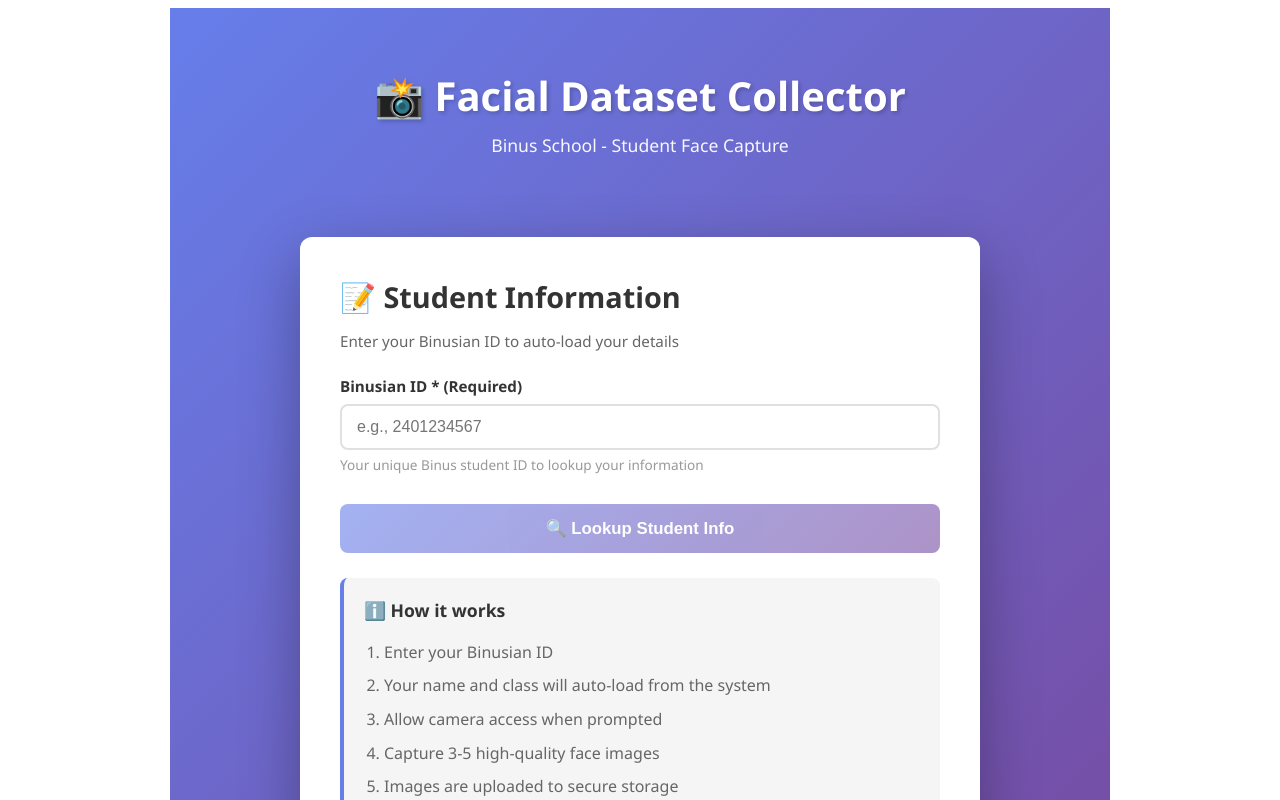
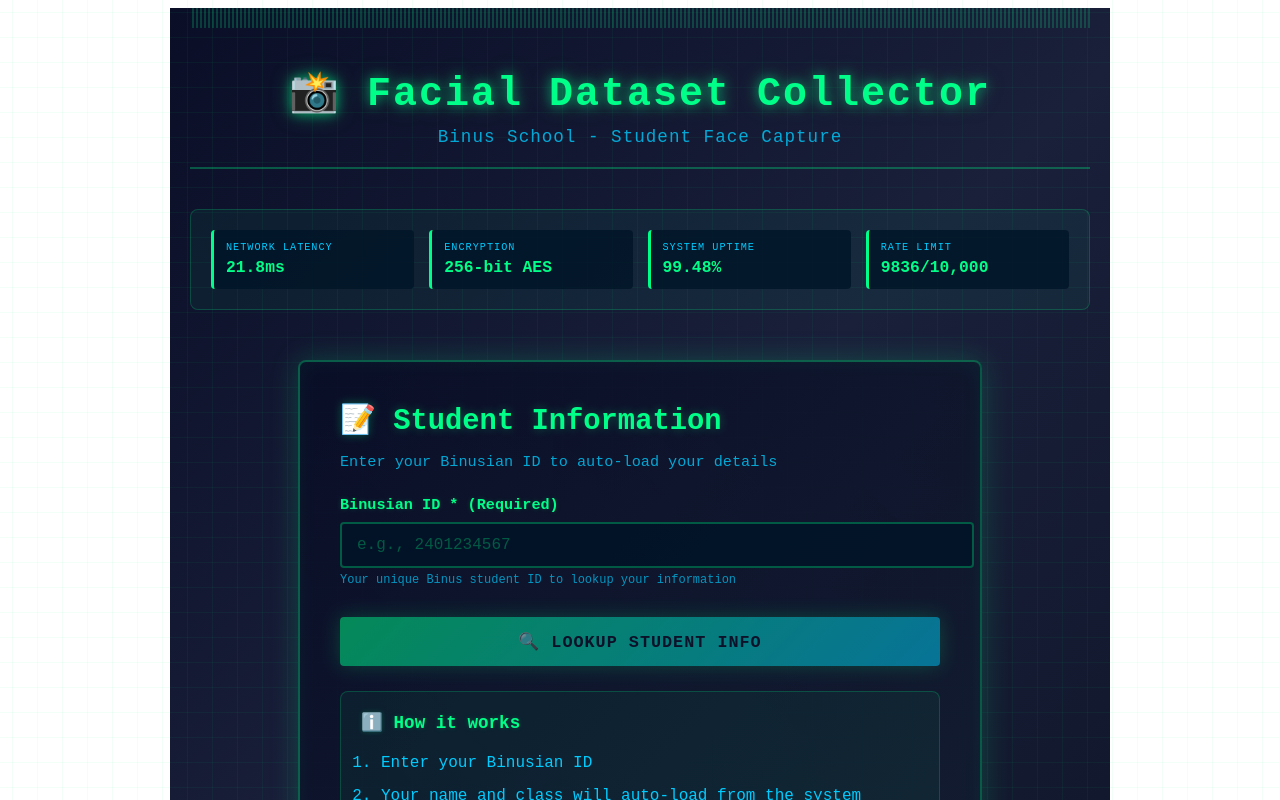
Before and after one commit to albertarthursub-sketch/make-dataset, a Next.js app in the folder web-dataset-collector/: page / in a window 1280 px wide. Shown: the top 800 px of the page. Built offline with nearby package versions, Linux system fonts and the light colour scheme.

Commit message:
Add dark blue techy cybersecurity theme with animated security metrics display

```diff
--- a/web-dataset-collector/pages/index.js
+++ b/web-dataset-collector/pages/index.js
@@ -83,12 +83,53 @@
     }
   };
 
+  // Generate random security metrics
+  const [metrics, setMetrics] = useState({
+    networkLatency: '12ms',
+    encryptionLevel: '256-bit AES',
+    systemUptime: '99.97%',
+    rateLimit: '9,847/10,000'
+  });
+
+  // Update metrics periodically
+  useEffect(() => {
+    const interval = setInterval(() => {
+      setMetrics({
+        networkLatency: (Math.random() * 40 + 5).toFixed(1) + 'ms',
+        encryptionLevel: '256-bit AES',
+        systemUptime: (98 + Math.random() * 2).toFixed(2) + '%',
+        rateLimit: Math.floor(Math.random() * 1000 + 9000) + '/10,000'
+      });
+    }, 3000);
+    return () => clearInterval(interval);
+  }, []);
+
   return (
     <div className={styles.container}>
       <header className={styles.header}>
         <h1>📸 Facial Dataset Collector</h1>
         <p>Binus School - Student Face Capture</p>
       </header>
+
+      {/* Security Metrics Bar */}
+      <div className={styles.security_metrics}>
+        <div className={styles.metric}>
+          <div className={styles.metric_label}>Network Latency</div>
+          <div className={styles.metric_value}>{metrics.networkLatency}</div>
+        </div>
+        <div className={styles.metric}>
+          <div className={styles.metric_label}>Encryption</div>
+          <div className={styles.metric_value}>{metrics.encryptionLevel}</div>
+        </div>
+        <div className={styles.metric}>
+          <div className={styles.metric_label}>System Uptime</div>
+          <div className={styles.metric_value}>{metrics.systemUptime}</div>
+        </div>
+        <div className={styles.metric}>
+          <div className={styles.metric_label}>Rate Limit</div>
+          <div className={styles.metric_value}>{metrics.rateLimit}</div>
+        </div>
+      </div>
 
       {error && <div className={styles.alert_error}>{error}</div>}
       {message && <div className={styles.alert_success}>{message}</div>}
--- a/web-dataset-collector/styles/index.module.css
+++ b/web-dataset-collector/styles/index.module.css
@@ -1,29 +1,113 @@
+/* ============================================
+   DARK BLUE TECHY THEME - CYBERSECURITY STYLE
+   ============================================ */
+
 .container {
   max-width: 900px;
   margin: 0 auto;
   padding: 20px;
-  background: linear-gradient(135deg, #667eea 0%, #764ba2 100%);
+  background: linear-gradient(135deg, #0a0e27 0%, #1a1f3a 50%, #0f1629 100%);
   min-height: 100vh;
-  font-family: 'Segoe UI', Tahoma, Geneva, Verdana, sans-serif;
+  font-family: 'Courier New', 'JetBrains Mono', monospace;
+  color: #00ff88;
+  position: relative;
+  overflow: hidden;
+}
+
+/* Animated background matrix effect */
+.container::before {
+  content: '';
+  position: fixed;
+  top: 0;
+  left: 0;
+  width: 100%;
+  height: 100%;
+  background-image:
+    linear-gradient(0deg, transparent 24%, rgba(0, 255, 136, 0.05) 25%, rgba(0, 255, 136, 0.05) 26%, transparent 27%, transparent 74%, rgba(0, 255, 136, 0.05) 75%, rgba(0, 255, 136, 0.05) 76%, transparent 77%, transparent),
+    linear-gradient(90deg, transparent 24%, rgba(0, 255, 136, 0.05) 25%, rgba(0, 255, 136, 0.05) 26%, transparent 27%, transparent 74%, rgba(0, 255, 136, 0.05) 75%, rgba(0, 255, 136, 0.05) 76%, transparent 77%, transparent);
+  background-size: 50px 50px;
+  pointer-events: none;
+  z-index: 0;
+}
+
+.container > * {
+  position: relative;
+  z-index: 1;
 }
 
 .header {
   text-align: center;
-  color: white;
   margin-bottom: 40px;
   padding: 40px 20px 20px;
+  border-bottom: 2px solid rgba(0, 255, 136, 0.3);
+  position: relative;
+}
+
+.header::before {
+  content: '';
+  position: absolute;
+  top: -20px;
+  left: 0;
+  right: 0;
+  height: 20px;
+  background: repeating-linear-gradient(90deg, transparent, transparent 2px, rgba(0, 255, 136, 0.2) 2px, rgba(0, 255, 136, 0.2) 4px);
 }
 
 .header h1 {
   font-size: 2.5em;
   margin: 0 0 10px;
-  text-shadow: 2px 2px 4px rgba(0, 0, 0, 0.2);
+  text-shadow: 0 0 10px rgba(0, 255, 136, 0.5), 0 0 20px rgba(0, 255, 136, 0.3);
+  letter-spacing: 2px;
+  color: #00ff88;
+  animation: glow 3s ease-in-out infinite;
+}
+
+@keyframes glow {
+  0%, 100% { text-shadow: 0 0 10px rgba(0, 255, 136, 0.5), 0 0 20px rgba(0, 255, 136, 0.3); }
+  50% { text-shadow: 0 0 20px rgba(0, 255, 136, 0.8), 0 0 30px rgba(0, 255, 136, 0.6); }
 }
 
 .header p {
   font-size: 1.1em;
   margin: 0;
-  opacity: 0.95;
+  opacity: 0.8;
+  color: #00ccff;
+  letter-spacing: 1px;
+}
+
+/* Security Metrics Bar */
+.security_metrics {
+  display: grid;
+  grid-template-columns: repeat(auto-fit, minmax(200px, 1fr));
+  gap: 15px;
+  margin-bottom: 30px;
+  padding: 20px;
+  background: rgba(0, 255, 136, 0.05);
+  border: 1px solid rgba(0, 255, 136, 0.2);
+  border-radius: 8px;
+}
+
+.metric {
+  background: rgba(0, 20, 40, 0.8);
+  padding: 12px;
+  border-left: 3px solid #00ff88;
+  border-radius: 4px;
+  font-size: 0.85em;
+}
+
+.metric_label {
+  color: #00ccff;
+  font-size: 0.75em;
+  text-transform: uppercase;
+  letter-spacing: 1px;
+  margin-bottom: 5px;
+}
+
+.metric_value {
+  color: #00ff88;
+  font-size: 1.2em;
+  font-weight: bold;
+  font-family: 'Courier New', monospace;
 }
 
 .step {
@@ -34,25 +118,48 @@
 }
 
 .card {
-  background: white;
-  border-radius: 12px;
+  background: linear-gradient(135deg, rgba(10, 14, 39, 0.95) 0%, rgba(20, 30, 50, 0.95) 100%);
+  border-radius: 8px;
   padding: 40px;
-  box-shadow: 0 20px 60px rgba(0, 0, 0, 0.3);
+  border: 2px solid rgba(0, 255, 136, 0.3);
+  box-shadow: 0 0 30px rgba(0, 255, 136, 0.2), inset 0 0 20px rgba(0, 255, 136, 0.05);
   width: 100%;
   max-width: 600px;
+  position: relative;
+}
+
+.card::before {
+  content: '';
+  position: absolute;
+  top: -2px;
+  left: -2px;
+  right: -2px;
+  bottom: -2px;
+  background: linear-gradient(45deg, transparent, rgba(0, 255, 136, 0.1), transparent);
+  border-radius: 8px;
+  z-index: -1;
+  animation: shimmer 3s infinite;
+}
+
+@keyframes shimmer {
+  0% { opacity: 0.5; }
+  50% { opacity: 1; }
+  100% { opacity: 0.5; }
 }
 
 .card h2 {
-  color: #333;
+  color: #00ff88;
   margin-top: 0;
   font-size: 1.8em;
   margin-bottom: 10px;
+  text-shadow: 0 0 10px rgba(0, 255, 136, 0.3);
 }
 
 .subtitle {
-  color: #666;
+  color: #00ccff;
   font-size: 0.95em;
   margin-bottom: 25px;
+  opacity: 0.8;
 }
 
 /* Forms */
@@ -64,33 +171,43 @@
   display: block;
   font-weight: 600;
   margin-bottom: 8px;
-  color: #333;
+  color: #00ff88;
   font-size: 0.95em;
+  text-shadow: 0 0 5px rgba(0, 255, 136, 0.2);
 }
 
 .form_group input,
 .form_group select {
   width: 100%;
   padding: 12px 15px;
-  border: 2px solid #e0e0e0;
-  border-radius: 8px;
+  border: 2px solid rgba(0, 255, 136, 0.3);
+  border-radius: 4px;
   font-size: 1em;
+  background: rgba(0, 20, 40, 0.8);
+  color: #00ff88;
+  font-family: 'Courier New', monospace;
   transition: all 0.3s ease;
-  box-sizing: border-box;
+}
+
+.form_group input::placeholder,
+.form_group select::placeholder {
+  color: rgba(0, 255, 136, 0.3);
 }
 
 .form_group input:focus,
 .form_group select:focus {
   outline: none;
-  border-color: #667eea;
-  box-shadow: 0 0 0 3px rgba(102, 126, 234, 0.1);
+  border-color: #00ff88;
+  box-shadow: 0 0 15px rgba(0, 255, 136, 0.4), inset 0 0 10px rgba(0, 255, 136, 0.1);
+  background: rgba(0, 30, 60, 0.9);
 }
 
 .form_group small {
   display: block;
-  color: #999;
+  color: #00ccff;
   margin-top: 5px;
-  font-size: 0.85em;
+  font-size: 0.75em;
+  opacity: 0.7;
 }
 
 /* Buttons */
@@ -98,55 +215,115 @@
 .btn_secondary,
 .btn_capture,
 .btn_delete {
-  padding: 12px 30px;
   border: none;
-  border-radius: 8px;
-  font-size: 1em;
+  border-radius: 4px;
   font-weight: 600;
   cursor: pointer;
   transition: all 0.3s ease;
   margin-top: 10px;
+  font-family: 'Courier New', monospace;
+  text-transform: uppercase;
+  letter-spacing: 1px;
+  position: relative;
+  overflow: hidden;
 }
 
 .btn_primary {
-  background: linear-gradient(135deg, #667eea 0%, #764ba2 100%);
-  color: white;
+  background: linear-gradient(135deg, #00ff88 0%, #00ccff 100%);
+  color: #0a0e27;
   width: 100%;
   padding: 14px 30px;
   font-size: 1.05em;
+  box-shadow: 0 0 20px rgba(0, 255, 136, 0.4);
+}
+
+.btn_primary::before {
+  content: '';
+  position: absolute;
+  top: 0;
+  left: -100%;
+  width: 100%;
+  height: 100%;
+  background: linear-gradient(90deg, transparent, rgba(255, 255, 255, 0.3), transparent);
+  transition: left 0.5s;
+}
+
+.btn_primary:hover:not(:disabled)::before {
+  left: 100%;
 }
 
 .btn_primary:hover:not(:disabled) {
   transform: translateY(-2px);
-  box-shadow: 0 10px 25px rgba(102, 126, 234, 0.4);
+  box-shadow: 0 0 30px rgba(0, 255, 136, 0.6), 0 5px 15px rgba(0, 255, 136, 0.4);
 }
 
 .btn_primary:disabled {
-  opacity: 0.6;
+  opacity: 0.5;
   cursor: not-allowed;
 }
 
 .btn_secondary {
-  background: #e0e0e0;
-  color: #333;
+  background: rgba(0, 255, 136, 0.1);
+  color: #00ff88;
+  border: 1px solid #00ff88;
+  padding: 12px 30px;
+  font-size: 1em;
 }
 
 .btn_secondary:hover:not(:disabled) {
-  background: #d0d0d0;
+  background: rgba(0, 255, 136, 0.2);
+  box-shadow: 0 0 15px rgba(0, 255, 136, 0.3);
 }
 
 .btn_capture {
-  background: linear-gradient(135deg, #f093fb 0%, #f5576c 100%);
+  background: linear-gradient(135deg, #ff0080 0%, #ff8c00 100%);
   color: white;
   width: 100%;
   padding: 16px 30px;
   font-size: 1.2em;
   margin: 20px 0;
+  box-shadow: 0 0 25px rgba(255, 0, 128, 0.4);
 }
 
 .btn_capture:hover:not(:disabled) {
   transform: scale(1.05);
-  box-shadow: 0 10px 25px rgba(245, 87, 108, 0.4);
+  box-shadow: 0 0 35px rgba(255, 0, 128, 0.6), 0 0 15px rgba(255, 140, 0, 0.4);
+}
+
+.btn_delete {
+  background: rgba(255, 0, 80, 0.1);
+  color: #ff5080;
+  border: 1px solid #ff5080;
+  padding: 8px 16px;
+  font-size: 0.9em;
+}
+
+.btn_delete:hover {
+  background: rgba(255, 0, 80, 0.2);
+  box-shadow: 0 0 10px rgba(255, 0, 80, 0.4);
+}
+
+/* Alerts */
+.alert_error {
+  background: linear-gradient(135deg, rgba(255, 0, 80, 0.15) 0%, rgba(139, 0, 139, 0.15) 100%);
+  border-left: 4px solid #ff5080;
+  border-radius: 4px;
+  padding: 15px 20px;
+  margin-bottom: 20px;
+  color: #ff8080;
+  font-weight: 500;
+  box-shadow: 0 0 15px rgba(255, 0, 80, 0.2);
+}
+
+.alert_success {
+  background: linear-gradient(135deg, rgba(0, 255, 136, 0.15) 0%, rgba(0, 200, 136, 0.15) 100%);
+  border-left: 4px solid #00ff88;
+  border-radius: 4px;
+  padding: 15px 20px;
+  margin-bottom: 20px;
+  color: #00ff88;
+  font-weight: 500;
+  box-shadow: 0 0 15px rgba(0, 255, 136, 0.2);
 }
 
 .btn_capture:disabled {
@@ -154,72 +331,27 @@
   cursor: not-allowed;
 }
 
-.btn_delete {
-  background: #ff6b6b;
-  color: white;
-  padding: 6px 12px;
-  font-size: 0.9em;
-  position: absolute;
-  top: 5px;
-  right: 5px;
-}
-
-.btn_delete:hover {
-  background: #ff5252;
-}
-
-/* Alerts */
-.alert_error,
-.alert_success {
-  padding: 15px 20px;
-  border-radius: 8px;
-  margin-bottom: 20px;
-  font-weight: 500;
-  animation: slideIn 0.3s ease;
-}
-
-.alert_error {
-  background: #ffe0e0;
-  color: #d32f2f;
-  border-left: 4px solid #d32f2f;
-}
-
-.alert_success {
-  background: #e8f5e9;
-  color: #388e3c;
-  border-left: 4px solid #388e3c;
-}
-
-@keyframes slideIn {
-  from {
-    opacity: 0;
-    transform: translateY(-10px);
-  }
-  to {
-    opacity: 1;
-    transform: translateY(0);
-  }
-}
-
 /* Info Box */
 .info_box {
-  background: #f5f5f5;
+  background: rgba(0, 255, 136, 0.05);
   padding: 20px;
   border-radius: 8px;
   margin-top: 25px;
-  border-left: 4px solid #667eea;
+  border-left: 4px solid #00ff88;
+  border: 1px solid rgba(0, 255, 136, 0.2);
 }
 
 .info_box h3 {
   margin-top: 0;
-  color: #333;
+  color: #00ff88;
   font-size: 1.1em;
+  text-shadow: 0 0 5px rgba(0, 255, 136, 0.2);
 }
 
 .info_box ol {
   margin: 10px 0;
   padding-left: 20px;
-  color: #666;
+  color: #00ccff;
   line-height: 1.6;
 }
 
@@ -236,28 +368,31 @@
 .video {
   width: 100%;
   height: auto;
-  border-radius: 8px;
+  border-radius: 4px;
   background: #000;
   margin-bottom: 15px;
   display: block;
+  border: 2px solid rgba(0, 255, 136, 0.3);
+  box-shadow: 0 0 20px rgba(0, 255, 136, 0.1);
 }
 
 .capture_info {
-  background: #f0f7ff;
+  background: rgba(0, 200, 255, 0.1);
   padding: 15px;
-  border-radius: 8px;
+  border-radius: 4px;
   margin-bottom: 15px;
   text-align: center;
-  border-left: 4px solid #667eea;
+  border-left: 4px solid #00ccff;
+  border: 1px solid rgba(0, 200, 255, 0.2);
 }
 
 .capture_info p {
   margin: 8px 0;
-  color: #333;
+  color: #00ccff;
 }
 
 .capture_info strong {
-  color: #667eea;
+  color: #00ff88;
   font-size: 1.1em;
 }
 
@@ -267,8 +402,9 @@
 }
 
 .preview_grid h3 {
-  color: #333;
+  color: #00ff88;
   margin-bottom: 15px;
+  text-shadow: 0 0 5px rgba(0, 255, 136, 0.2);
 }
 
 .image_grid {
@@ -281,9 +417,17 @@
 .image_item {
   position: relative;
   overflow: hidden;
-  border-radius: 8px;
+  border-radius: 4px;
   aspect-ratio: 1;
-  background: #e0e0e0;
+  background: rgba(0, 20, 40, 0.8);
+  border: 2px solid rgba(0, 255, 136, 0.2);
+  box-shadow: 0 0 10px rgba(0, 255, 136, 0.1);
+  transition: all 0.3s ease;
+}
+
+.image_item:hover {
+  border-color: rgba(0, 255, 136, 0.5);
+  box-shadow: 0 0 20px rgba(0, 255, 136, 0.3);
 }
 
 .image_item img {
@@ -330,8 +474,12 @@
 }
 
 .card_success h2 {
-  color: #388e3c;
+  color: #00ff88;
   font-size: 2em;
+}
+
+.card_success p {
+  color: #00ccff;
 }
 
 /* Responsive */
@@ -366,12 +514,16 @@
     padding: 10px 12px;
     font-size: 16px; /* Prevents zoom on iOS */
   }
+
+  .security_metrics {
+    grid-template-columns: repeat(2, 1fr);
+  }
 }
 
 @media (max-width: 480px) {
   .card {
     padding: 20px;
-    border-radius: 8px;
+    border-radius: 4px;
   }
 
   .header h1 {
@@ -386,4 +538,8 @@
     grid-template-columns: repeat(auto-fill, minmax(80px, 1fr));
     gap: 10px;
   }
+
+  .security_metrics {
+    grid-template-columns: 1fr;
+  }
 }
```
